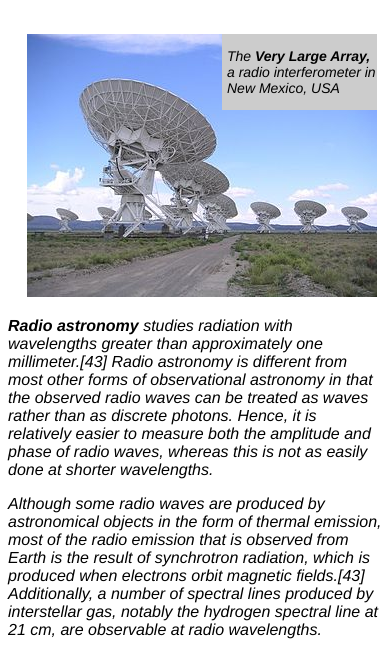
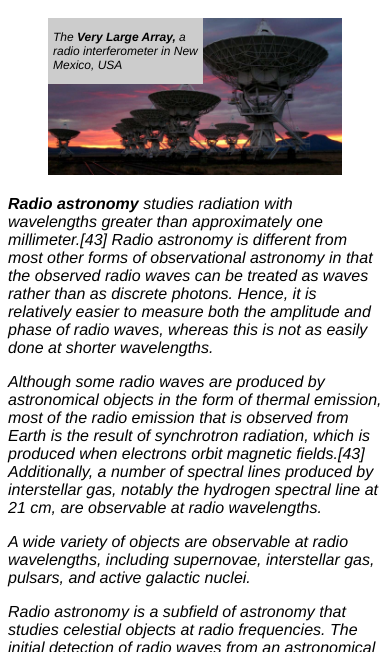
Before and after one commit to kleblanc71/observational-astronomy, a plain HTML site: page radio-astronomy.html in a window 390 px wide. Shown: the part 160-812 px from the top of the page. Drawn offline with Linux system fonts and the light colour scheme.

Commit message:
added responsive behavior for radio.html:

```diff
--- a/css/main.css
+++ b/css/main.css
@@ -45,19 +45,21 @@ header.banner a:visited {
 }
 /*Figure styles */
 .figure--inline {
-	float: right;
-	margin-right: 5px;
-	max-width: 350px;
+	display: block;
 	position: relative;
 }
 .figure__caption {
 	background: #ccc;
-	font-size: 0.875em;
+	font-size: 0.75em;
 	max-width: 150px;
 	position: absolute;
 	top: 0;
-	right: 0;
+	left: 0;
 	padding-left: 5px;
+}
+/*img style*/
+img {
+	max-width: 100%;
 }
 /* menu style */
 nav#menu {
@@ -76,3 +78,12 @@ nav#menu ul li a {
 	border-radius: 5px;
 	box-shadow: 3px 3px 5px #000;
 }
+/* >= 648px */
+@media only screen and (min-width:40.5em) {
+	.figure--inline {
+		float: right;
+		margin-right: 5px;
+		max-width: 350px;
+		position: relative;
+	}
+}
--- a/radio-astronomy.html
+++ b/radio-astronomy.html
@@ -16,7 +16,7 @@
 			<h1>Radio Astronomy</h1>
 			<figure class="figure figure--inline figure--iframe">
 				<div  class="image-1">
-					<img src="images/radio-astronomy-img1.jpg" alt="">
+					<img src="images/radio-astronomy-img2.jpg" alt="">
 				</div>
 			<figcaption class="figure__caption">
 				<p><i class="taxonomy radio">The <strong>Very Large Array,</strong> a radio interferometer in New Mexico, USA</p>
```
